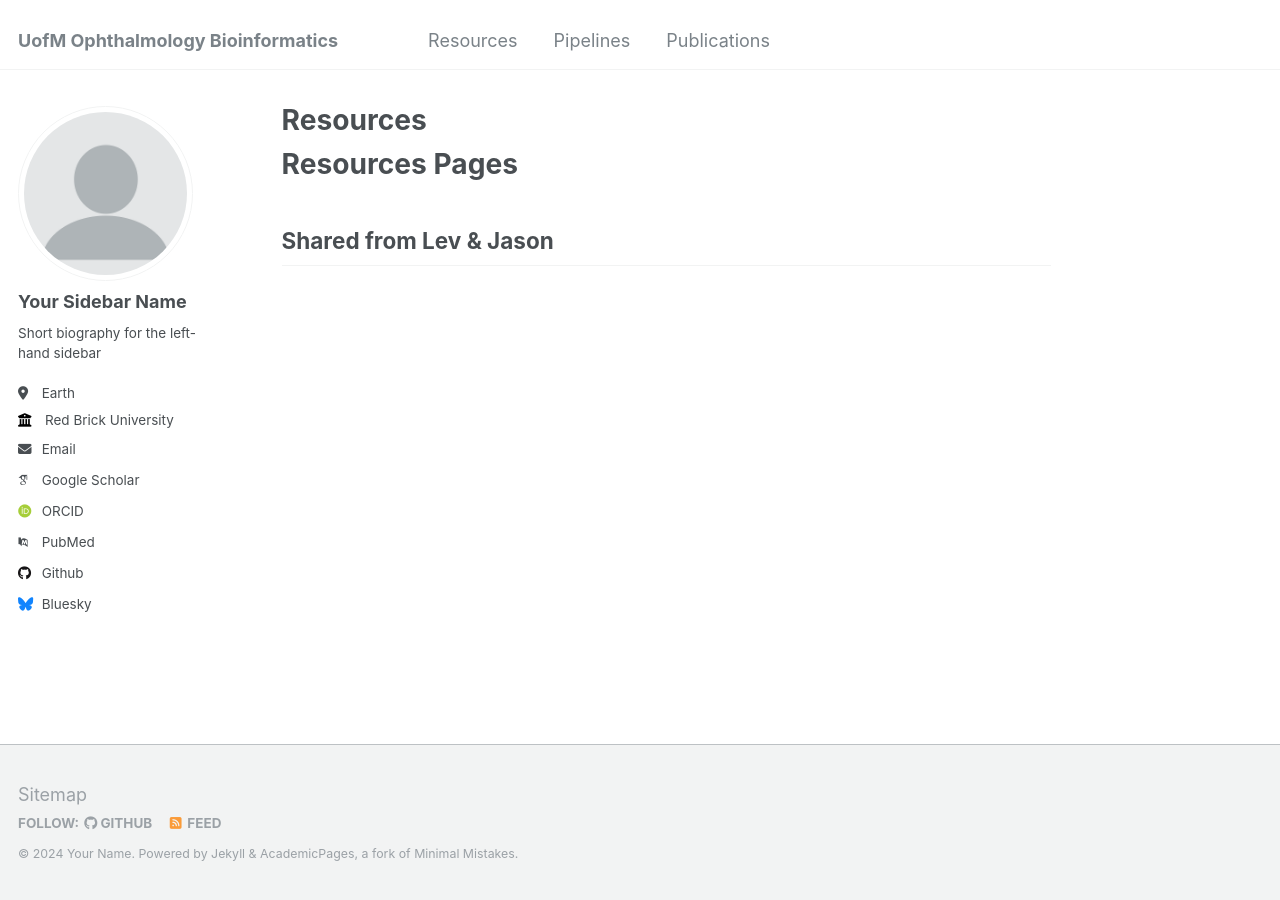
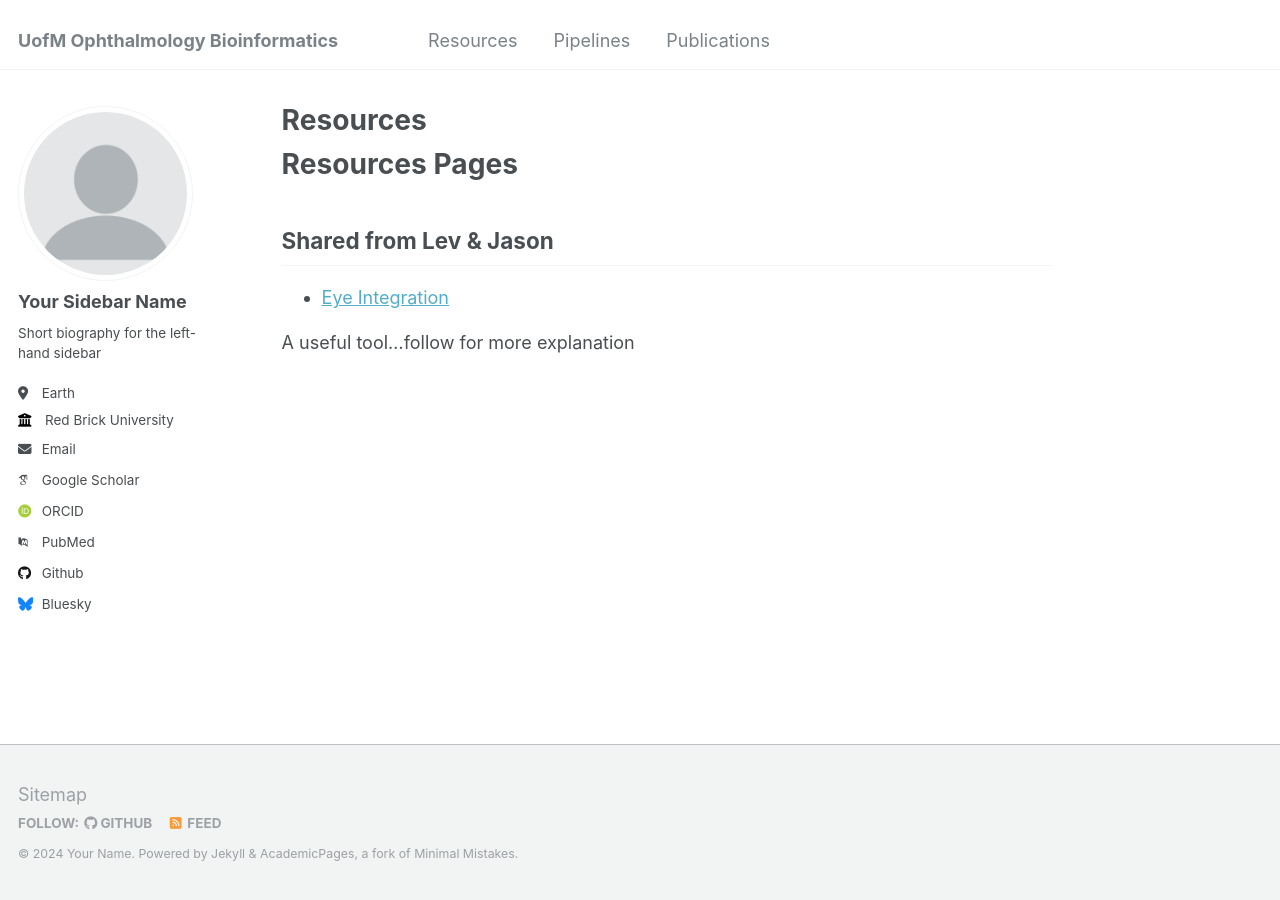
Before and after one commit to UofM-Ophthalmology/UofM-Ophthalmology.github.io, a Jekyll site: the page built from _pages/resources.md, in a window 1280 px wide. Built offline with Jekyll 4.4.1, drawn with Linux system fonts in a browser that asks for light colours; some web fonts are replaced.

Commit message:
Added text to resources

```diff
--- a/_pages/resources.md
+++ b/_pages/resources.md
@@ -10,3 +10,7 @@ redirect_from:
 # Resources Pages
 
 ## Shared from Lev & Jason
+
+* [Eye Integration](https://eyeintegration.nei.nih.gov)
+
+A useful tool...follow for more explanation
```
